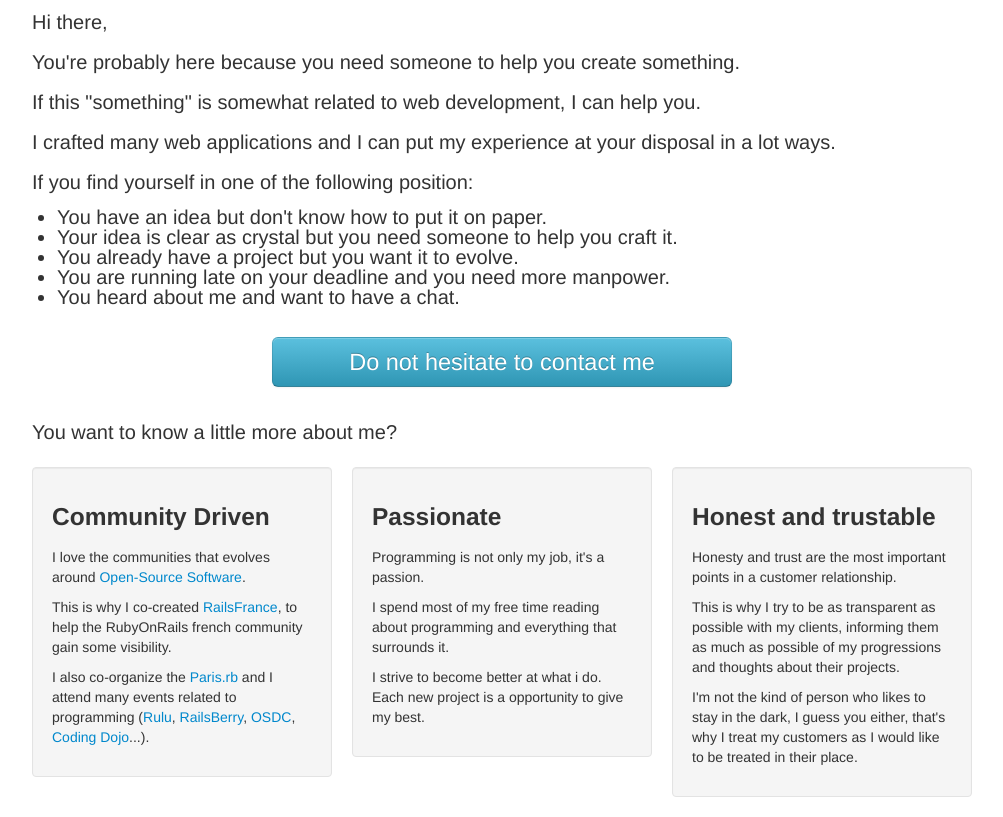
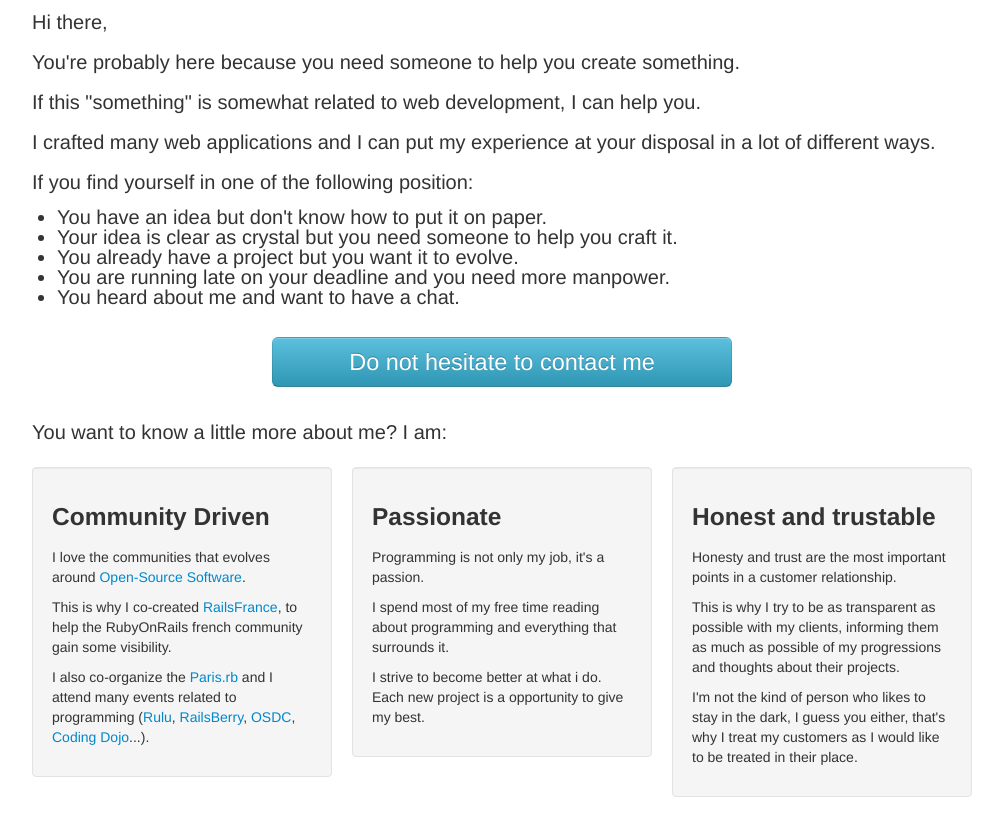
Before and after one commit to pi3r/pi3r.github.com, a plain HTML site: page index.html in a window 1280 px wide. Shown: the part 53-870 px from the top of the page, without its empty margins (138-1141 px from the left). Drawn offline with Linux system fonts and the light colour scheme.

Commit message:
Fixes typo

```diff
--- a/index.html
+++ b/index.html
@@ -26,7 +26,7 @@
           <p>Hi there,</p>
           <p>You're probably here because you need someone to help you create something.</p>
           <p>If this "something" is somewhat related to web development, I can help you.</p>
-          <p>I crafted many web applications and I can put my experience at your disposal in a lot ways.</p>
+          <p>I crafted many web applications and I can put my experience at your disposal in a lot of different ways.</p>
           <p>If you find yourself in one of the following position:
             <ul>
               <li>You have an idea but don't know how to put it on paper.</li>
@@ -45,7 +45,7 @@
       </div>
       <div class="row-fluid">
         <div class="lead lead-small">
-          You want to know a little more about me?
+          You want to know a little more about me? I am:
         </div>
         <div class="row-fuild">
           <div class="span4 well">
```
